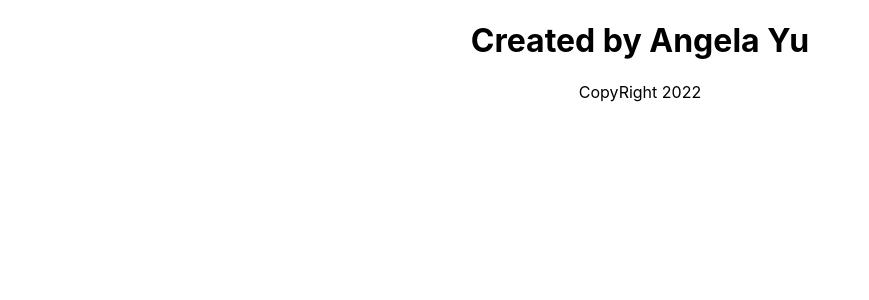
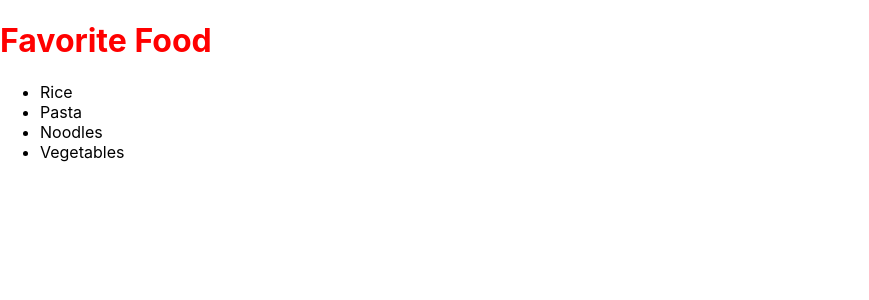
Before and after one commit to GUchechi/Code-with-Angela, a React (Create React App) app: page / in a window 1280 px wide. Shown: the top 300 px of the page, without its empty margins (0-869 px from the left). Built offline with nearby package versions, Linux system fonts and the light colour scheme.

Commit message:
styled h1

```diff
--- a/src/App.css
+++ b/src/App.css
@@ -24,6 +24,11 @@
   color: white;
 }
 
+
+.heading {
+  color: red;
+}
+
 .App-link {
   color: #61dafb;
 }
--- a/src/App.js
+++ b/src/App.js
@@ -1,14 +1,16 @@
 import './App.css';
 
 function App() {
-  const fName = 'Angela Yu'
-  const currentDate = new Date();
-  const year = currentDate.getFullYear();
 
   return (
-    <div className="App">
-      <h1>Created by {fName}</h1>
-      <p>CopyRight {year}</p>
+    <div>
+      <h1 className='heading'>Favorite Food</h1>
+      <ul>
+        <li>Rice</li>
+        <li>Pasta</li>
+        <li>Noodles</li>
+        <li>Vegetables</li>
+      </ul>
 
     </div>
   );
```
